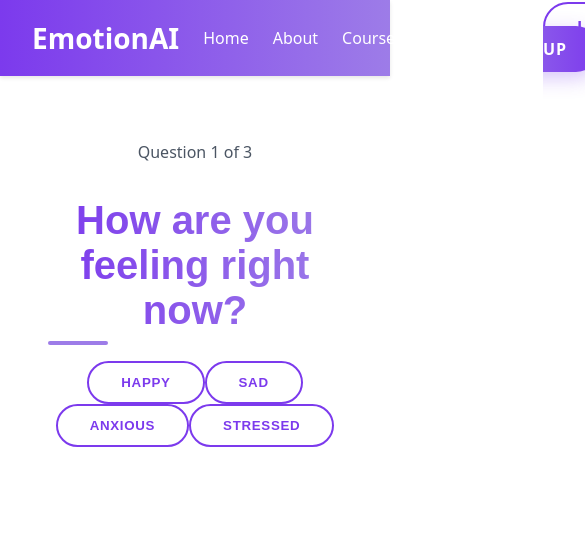
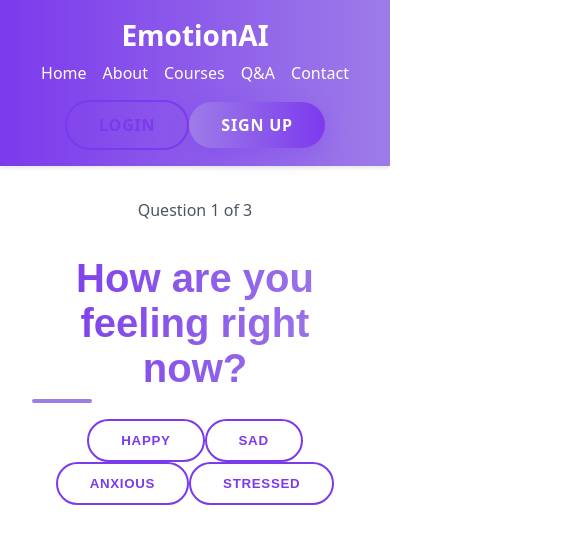
Before and after one commit to dalibouzir/Meriem, a Next.js app: page /quiz in a window 390 px wide. Shown: the top 544 px of the page, 585 px wide, since content can reach past the window. Built offline with nearby package versions, Linux system fonts and the light colour scheme.

Commit message:
Responsive

```diff
--- a/src/styles/globals.css
+++ b/src/styles/globals.css
@@ -4,7 +4,9 @@
     padding: 0;
     box-sizing: border-box;
   }
-  html { scroll-behavior: smooth; }
+  html {
+    scroll-behavior: smooth;
+  }
   body {
     font-family: system-ui, sans-serif;
     color: #1F2937;
@@ -26,12 +28,17 @@
     display: flex;
     justify-content: space-between;
     align-items: center;
+    flex-wrap: wrap;
   }
   .navbar .logo {
     font-size: 1.75rem;
     font-weight: 700;
     color: #fff;
     text-decoration: none;
+  }
+  .navbar .links {
+    display: flex;
+    align-items: center;
   }
   .navbar .links a {
     margin-left: 1.5rem;
@@ -42,6 +49,10 @@
   }
   .navbar .links a:hover {
     color: #EDE9FE;
+  }
+  .navbar .ml-auto {
+    display: flex;
+    align-items: center;
   }
 
   /* 3. Hero (all white) */
@@ -64,7 +75,9 @@
     display: inline-block;
   }
   @media (min-width: 768px) {
-    .hero h1 { font-size: 4rem; }
+    .hero h1 {
+      font-size: 4rem;
+    }
   }
   .hero h1::after {
     content: '';
@@ -89,7 +102,9 @@
   .section-purple-200 { background: linear-gradient(to right, #7C3AED, #9D7CE8); }
 
   /* 5. Section common */
-  .section { padding: 4rem 2rem; }
+  .section {
+    padding: 4rem 2rem;
+  }
   .section-title {
     font-family: 'Poppins', sans-serif;
     font-size: 2.5rem;
@@ -164,6 +179,7 @@
     .text-right-md { text-align: right; }
   }
   .container-lg {
+    width: 100%;
     max-width: 600px;
     margin: 0 auto;
     padding: 0 1rem;
@@ -172,10 +188,19 @@
   /* 8. Grids & cards */
   .features-grid,
   .courses-grid,
-  .about-grid { display: grid; gap: 2rem; margin-top: 2rem; }
-  .features-grid { grid-template-columns: repeat(auto-fit, minmax(120px,1fr)); text-align: center; }
+  .about-grid {
+    display: grid;
+    gap: 2rem;
+    margin-top: 2rem;
+  }
+  .features-grid {
+    grid-template-columns: repeat(auto-fit, minmax(120px,1fr));
+    text-align: center;
+  }
   .courses-grid,
-  .about-grid { grid-template-columns: repeat(auto-fit, minmax(240px,1fr)); }
+  .about-grid {
+    grid-template-columns: repeat(auto-fit, minmax(240px,1fr));
+  }
   .card {
     background: #fff;
     border-radius: 0.75rem;
@@ -236,7 +261,9 @@
     height: 3rem;
     animation: spin 1s linear infinite;
   }
-  @keyframes spin { to { transform: rotate(360deg); } }
+  @keyframes spin {
+    to { transform: rotate(360deg); }
+  }
 
   /* 12. Typography helpers */
   .lead {
@@ -264,7 +291,7 @@
     color: #374151;
   }
 
-  /* — CONTACT ENHANCEMENTS — */
+  /* 13. Contact Enhancements */
   .contact-container {
     max-width: 800px;
     margin: 2rem auto 0;
@@ -293,3 +320,40 @@
   .section-purple-200 .section-text {
     color: #ffffff;
   }
+
+  /* ———————————————————————————— Responsive Utilities ———————————————————————————— */
+  @media (max-width: 640px) {
+    /* Navbar */
+    .navbar .container {
+      justify-content: center;
+    }
+    .navbar .links {
+      width: 100%;
+      justify-content: center;
+      gap: 1rem;
+      margin: 0.5rem 0;
+    }
+    .navbar .links a {
+      margin: 0;
+    }
+    .navbar .ml-auto {
+      width: 100%;
+      justify-content: center;
+      margin-top: 0.5rem;
+    }
+    /* Sections */
+    .section {
+      padding: 2rem 1rem;
+    }
+    /* Grids */
+    .courses-grid,
+    .features-grid,
+    .about-grid {
+      gap: 1rem;
+    }
+    /* Buttons */
+    .btn-group {
+      flex-wrap: wrap;
+      justify-content: center;
+    }
+  }
```
Also changed, not shown: src/app/head.tsx (added, +11 -0 lines), public/icon.png (added), src/app/icon.png (added).
